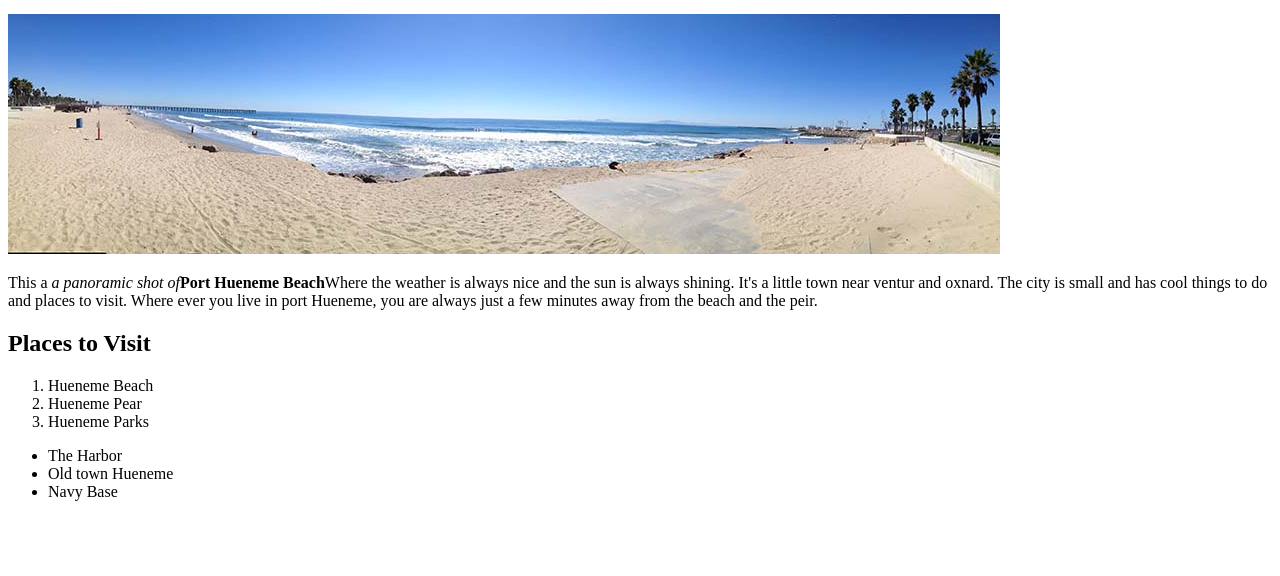
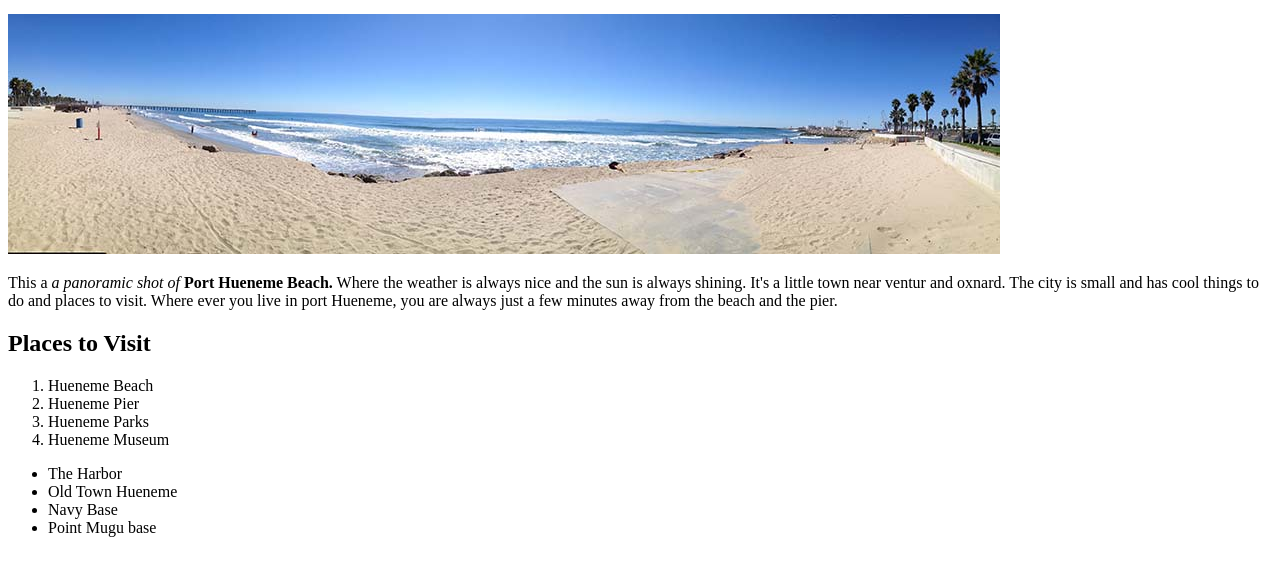
Before and after one commit to andrewpena/wsd, a plain HTML site: page index.html in a window 1280 px wide. Shown: the part 136-712 px from the top of the page. Drawn offline with Linux system fonts and the light colour scheme.

Commit message:
Changed <p> tag and list.

```diff
--- a/index.html
+++ b/index.html
@@ -14,21 +14,23 @@
 		<img src='images/beach.jpg' alt='Hueneme Beach' title='Photo of Hueneme beach'>
 
 
-		<p>This a <em>a panoramic shot of</em><strong>Port Hueneme Beach</strong>Where the weather is always nice and the sun is always shining. It's a little town near ventur
+		<p>This a <em>a panoramic shot of</em> <strong>Port Hueneme Beach.</strong> Where the weather is always nice and the sun is always shining. It's a little town near ventur
 		and oxnard. The city is small and has cool things to do and places to visit. Where ever you live in port Hueneme, you are always just a few minutes
-		away from the beach and the peir.</p>
+		away from the beach and the pier.</p>
 
             <h2>Places to Visit</h2>
 		<ol>
 			<li>Hueneme Beach</li>
-			<li>Hueneme Pear</li>
+			<li>Hueneme Pier</li>
 			<li>Hueneme Parks</li>
+			<li>Hueneme Museum</li>
 		</ol>
 
 		<ul>
 			<li>The Harbor</li>
-			<li>Old town Hueneme</li>
+			<li>Old Town Hueneme</li>
 			<li>Navy Base</li>
+			<li>Point Mugu base</li>
 		</ul>
 	</body>
 </html>
```
